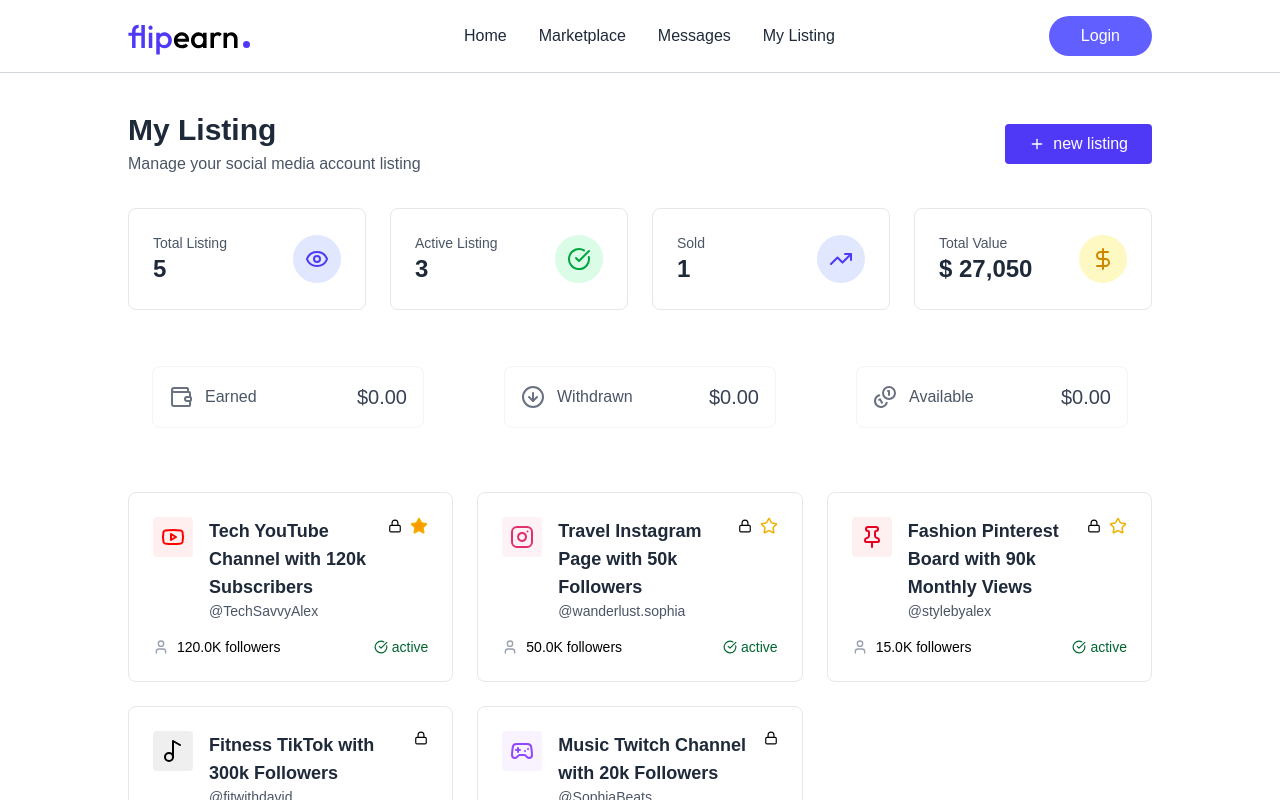
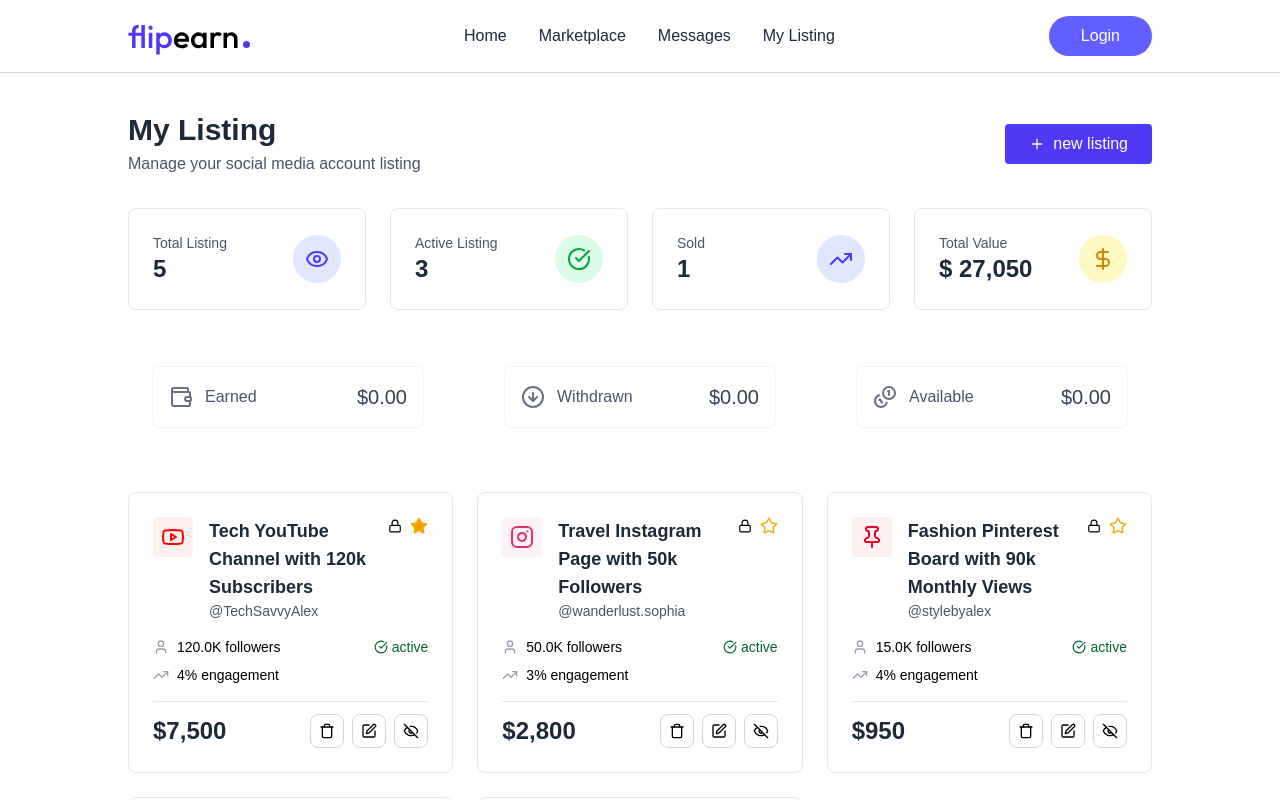
Before and after one commit to yeasin5060/flipEarn, a React (Vite) app in the folder client/: page /my-listing in a window 1280 px wide. Shown: the top 800 px of the page. Built offline with nearby package versions, Linux system fonts and the light colour scheme; no server answers.

Commit message:
price section design complete in mylisting page

```diff
--- a/client/src/pages/MyListings.jsx
+++ b/client/src/pages/MyListings.jsx
@@ -1,7 +1,7 @@
 import React from 'react'
 import { useSelector } from 'react-redux'
 import {useNavigate} from 'react-router-dom'
-import { ArrowDownCircleIcon, BanIcon, CheckCircle, Clock, CoinsIcon, DollarSign, Eye, LockIcon, Plus, StarIcon, TrendingUp, UserIcon, WalletIcon, XCircle } from 'lucide-react';
+import { ArrowDownCircleIcon, BanIcon, CheckCircle, Clock, CoinsIcon, DollarSign, Edit, Eye, EyeIcon, EyeOffIcon, LockIcon, Plus, StarIcon, TrashIcon, TrendingUp, UserIcon, WalletIcon, XCircle } from 'lucide-react';
 import StatCard from '../components/StatCard';
 import { platformIcons } from '../assets/assets';
 
@@ -156,6 +156,30 @@ const MyListings = () => {
                       <span className={`flex items-center justify-end gap-1 ${getStatusColor(listing.status)}`}>
                         {getStatusIcon(listing.status)} {''} <span>{listing.status}</span>
                       </span>
+                      <div className='flex items-center space-x-2'>
+                        <TrendingUp className='size-4 text-gray-400'/>
+                        <span>{listing.engagement_rate}% engagement</span>
+                      </div>
+                    </div>
+                    <div className='flex items-center justify-between pt-3 border-t border-gray-200'>
+                      <span className='text-2xl font-bold text-gray-800'>
+                        {currency}
+                        {listing.price.toLocaleString()}
+                      </span>
+                      <div className='flex items-center space-x-2'>
+                        {listing.status !== 'sold' && (
+                          <button className='p-2 border border-gray-300 rounded-lg hover:bg-gray-50 hover:text-red-500'>
+                            <TrashIcon className='size-4'/>
+                          </button>
+                        )}
+                        <button className='p-2 border border-gray-300 rounded-lg hover:bg-gray-50 hover:text-indigo-600'>
+                          <Edit className='size-4'/>
+                        </button>
+                        <button className='p-2 border border-gray-300 rounded-lg hover:bg-gray-50 hover:text-purple-600'>
+                          {listing.status === 'active' && (<EyeOffIcon className='size-4'/>)}
+                          {listing.status !== 'active' && (<EyeIcon className='size-4'/>)}
+                        </button>
+                      </div>
                     </div>
                   </div>
                 </div>
```
